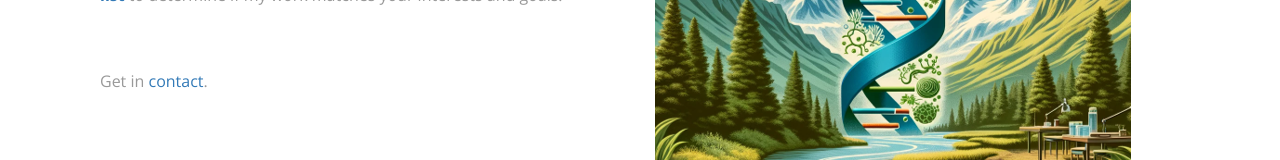
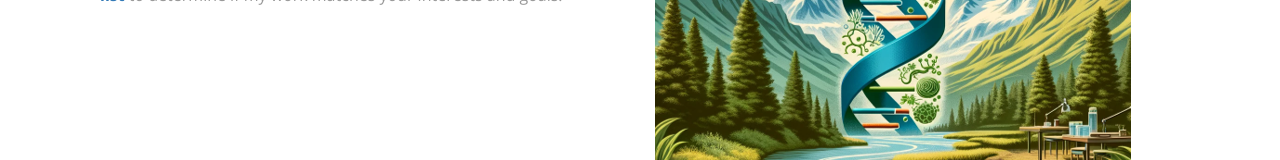
Before and after one commit to zdzbinden/zdzbinden.github.io, a plain HTML site: page index.html in a window 1280 px wide. Shown: the part 2345-2505 px from the top of the page. Drawn offline with nearby package versions, Linux system fonts and the light colour scheme.

Commit message:
Update index.html

```diff
--- a/index.html
+++ b/index.html
@@ -149,9 +149,6 @@
 					<br>
 					<br>
 					Please check out my <a href="publications.html">publications</a> and <a href="CV.html">CV</a> along with this lab <a href="zbinden_lab_reading.zip"><b>reading list</b></a> to determine if my work matches your interests and goals.</p>
-					<br>
-					<br>
-					Get in <a href="https://zdzbinden.github.io/#CONTACT">contact</a>.
                     <br>
                     <br>
                   </div>
```
